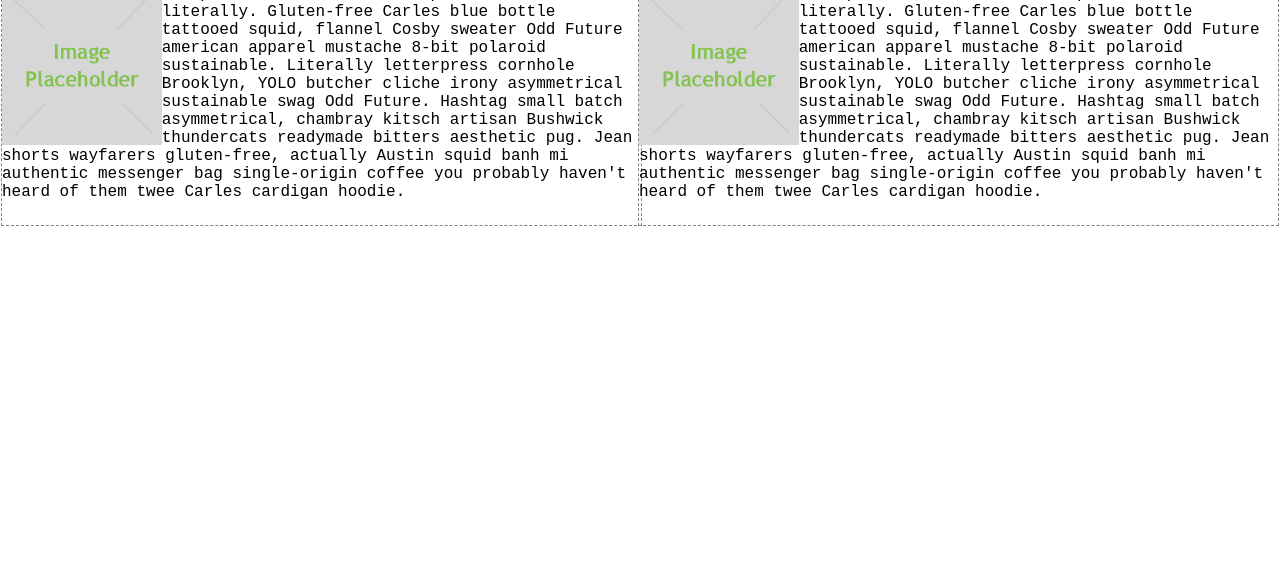
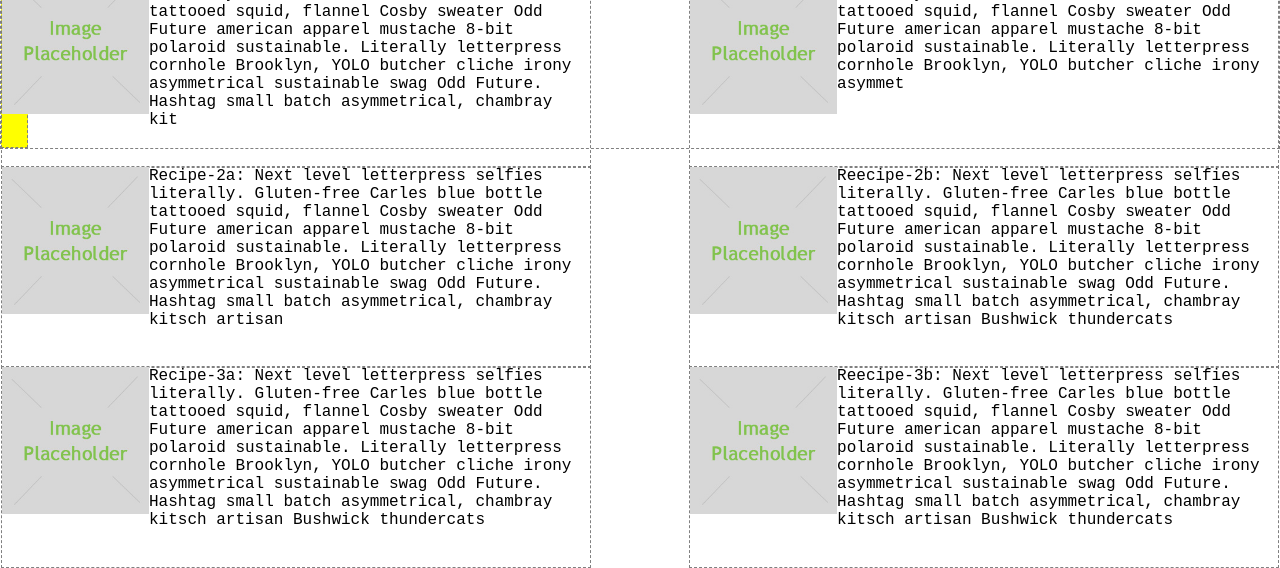
Before and after one commit to rach7110/Smoothieland, a plain HTML site: page index.html in a window 1280 px wide. Shown: the part 440-1008 px from the top of the page. Before the commit the page ends 800 px from the top, so only its background shows below. Drawn offline with nearby package versions, Linux system fonts and the light colour scheme.

Commit message:
added extra recipe divs on homepage

```diff
--- a/index.html
+++ b/index.html
@@ -12,11 +12,11 @@
 			<a class="nav_btn" href="contact.html">Contact</a>
 			<div class="nav_btn" id="search_box"></div>
 			<div class="nav_btn" id="search">Search</div>
-		</div>d
+		</div>
 		<div class="wrapper">
 			<div class="header">
 				<img id="header_img" src="images_RAL/placeholder_img.jpg" width = "100%">
-				<div id="header_title">SmoothieLand</div>
+				<p id="header_title">SmoothieLand</p>
 			</div>
 			<div class="jumbotron">
 				<img src="images_RAL/jumbtotron_banner_04_images.jpg">
@@ -26,45 +26,43 @@
 			<h1>Welcome to Health...</h1>
 			<div class="body">
 					<div class ="recipe-1a">
-					<img src="images_RAL/placeholder_img.jpg" width = 25% >
+						<img src="images_RAL/placeholder_img.jpg" >
 						<p >
-						Recipe-1a: Next level letterpress selfies literally. Gluten-free Carles blue bottle tattooed squid, flannel Cosby sweater Odd Future american apparel mustache 8-bit polaroid sustainable. Literally letterpress cornhole Brooklyn, YOLO butcher cliche irony asymmetrical sustainable swag Odd Future. Hashtag small batch asymmetrical, chambray kitsch artisan Bushwick thundercats readymade bitters aesthetic pug. Jean shorts wayfarers gluten-free, actually Austin squid banh mi authentic messenger bag single-origin coffee you probably haven't heard of them twee Carles cardigan hoodie.
+							Recipe-1a: Next level letterpress selfies literally. Gluten-free Carles blue bottle tattooed squid, flannel Cosby sweater Odd Future american apparel mustache 8-bit polaroid sustainable. Literally letterpress cornhole Brooklyn, YOLO butcher cliche irony asymmetrical sustainable swag Odd Future. Hashtag small batch asymmetrical, chambray kit
 						</p>
 					</div>
+				<div class = "juice">J</div>
+				<right_recipes>
 					<div class ="recipe-1b">
-					<img src="images_RAL/placeholder_img.jpg" width = 25%>
+					<img src="images_RAL/placeholder_img.jpg">
 						<p>
-						Reecipe-1b: Next level letterpress selfies literally. Gluten-free Carles blue bottle tattooed squid, flannel Cosby sweater Odd Future american apparel mustache 8-bit polaroid sustainable. Literally letterpress cornhole Brooklyn, YOLO butcher cliche irony asymmetrical sustainable swag Odd Future. Hashtag small batch asymmetrical, chambray kitsch artisan Bushwick thundercats readymade bitters aesthetic pug. Jean shorts wayfarers gluten-free, actually Austin squid banh mi authentic messenger bag single-origin coffee you probably haven't heard of them twee Carles cardigan hoodie.
+							Reecipe-1b: Next level letterpress selfies literally. Gluten-free Carles blue bottle tattooed squid, flannel Cosby sweater Odd Future american apparel mustache 8-bit polaroid sustainable. Literally letterpress cornhole Brooklyn, YOLO butcher cliche irony asymmet
 						</p>
 					</div>
-				<!-- <div class ="recipe-2a">
-					<img src="images_RAL/placeholder_img.jpg" width = 25% >
+					<div class ="recipe-2a">
+						<img src="images_RAL/placeholder_img.jpg">
 						<p >
-						Recipe-2a: Next level letterpress selfies literally. Gluten-free Carles blue bottle tattooed squid, flannel Cosby sweater Odd Future american apparel mustache 8-bit polaroid sustainable. Literally letterpress cornhole Brooklyn, YOLO butcher cliche irony asymmetrical sustainable swag Odd Future. Hashtag small batch asymmetrical, chambray kitsch artisan Bushwick thundercats readymade bitters aesthetic pug. Jean shorts wayfarers gluten-free, actually Austin squid banh mi authentic messenger bag single-origin coffee you probably haven't heard of them twee Carles cardigan hoodie.
-					</p>
+							Recipe-2a: Next level letterpress selfies literally. Gluten-free Carles blue bottle tattooed squid, 	flannel Cosby sweater Odd Future american apparel mustache 8-bit polaroid sustainable. Literally letterpress cornhole Brooklyn, YOLO butcher cliche irony asymmetrical sustainable swag Odd Future. Hashtag small batch asymmetrical, chambray kitsch artisan
 					</div>
 				<div class ="recipe-2b">
-					<img src="images_RAL/placeholder_img.jpg" width = 25%>
+					<img src="images_RAL/placeholder_img.jpg">
 					<p>
-						Reecipe-2b: Next level letterpress selfies literally. Gluten-free Carles blue bottle tattooed squid, flannel Cosby sweater Odd Future american apparel mustache 8-bit polaroid sustainable. Literally letterpress cornhole Brooklyn, YOLO butcher cliche irony asymmetrical sustainable swag Odd Future. Hashtag small batch asymmetrical, chambray kitsch artisan Bushwick thundercats readymade bitters aesthetic pug. Jean shorts wayfarers gluten-free, actually Austin squid banh mi authentic messenger bag single-origin coffee you probably haven't heard of them twee Carles cardigan hoodie.
-					</p>
+						Reecipe-2b: Next level letterpress selfies literally. Gluten-free Carles blue bottle tattooed squid, flannel Cosby sweater Odd Future american apparel mustache 8-bit polaroid sustainable. Literally letterpress cornhole Brooklyn, YOLO butcher cliche irony asymmetrical sustainable swag Odd Future. Hashtag small batch asymmetrical, chambray kitsch artisan Bushwick thundercats
 				</div>
 				<div class ="recipe-3a">
 					<img src="images_RAL/placeholder_img.jpg" width = 25% >
 					<p >
-						Recipe-3a: Next level letterpress selfies literally. Gluten-free Carles blue bottle tattooed squid, flannel Cosby sweater Odd Future american apparel mustache 8-bit polaroid sustainable. Literally letterpress cornhole Brooklyn, YOLO butcher cliche irony asymmetrical sustainable swag Odd Future. Hashtag small batch asymmetrical, chambray kitsch artisan Bushwick thundercats readymade bitters aesthetic pug. Jean shorts wayfarers gluten-free, actually Austin squid banh mi authentic messenger bag single-origin coffee you probably haven't heard of them twee Carles cardigan hoodie.
-					</p>
+						Recipe-3a: Next level letterpress selfies literally. Gluten-free Carles blue bottle tattooed squid, flannel Cosby sweater Odd Future american apparel mustache 8-bit polaroid sustainable. Literally letterpress cornhole Brooklyn, YOLO butcher cliche irony asymmetrical sustainable swag Odd Future. Hashtag small batch asymmetrical, chambray kitsch artisan Bushwick thundercats
 				</div>
 				<div class ="recipe-3b">
 					<img src="images_RAL/placeholder_img.jpg" width = 25%>
 					<p>
-						Reecipe-3b: Next level letterpress selfies literally. Gluten-free Carles blue bottle tattooed squid, flannel Cosby sweater Odd Future american apparel mustache 8-bit polaroid sustainable. Literally letterpress cornhole Brooklyn, YOLO butcher cliche irony asymmetrical sustainable swag Odd Future. Hashtag small batch asymmetrical, chambray kitsch artisan Bushwick thundercats readymade bitters aesthetic pug. Jean shorts wayfarers gluten-free, actually Austin squid banh mi authentic messenger bag single-origin coffee you probably haven't heard of them twee Carles cardigan hoodie.
-					</p>
+						Reecipe-3b: Next level letterpress selfies literally. Gluten-free Carles blue bottle tattooed squid, flannel Cosby sweater Odd Future american apparel mustache 8-bit polaroid sustainable. Literally letterpress cornhole Brooklyn, YOLO butcher cliche irony asymmetrical sustainable swag Odd Future. Hashtag small batch asymmetrical, chambray kitsch artisan Bushwick thundercats
 				</div>
 			</div>
- -->
-			<div class="juice"></div>
-			<div class="milk"></div>
+
+<!-- 			<div class="juice"></div>
+			<div class="milk"></div> -->
 		</div>
 	</body>
 </html>
--- a/stylesheets/style.css
+++ b/stylesheets/style.css
@@ -104,59 +104,58 @@ a.nav_btn:hover {
  	position:absolute;
  	top:0;
  	left:0;
- 	width:50%;
- 	height: 240px;
+ 	width:46%;
+ 	height: 200px;
 }
 .recipe-1a img{
 	float: left;
+	width: 25%;
 }
  .recipe-1b {
  	border: gray 1px dashed;
  	position:absolute;
  	top:0;
  	right:0;
- 	width:50%;
-	height: 240px;
+ 	width:46%;
+	height: 200px;
 }
 .recipe-1b img{
 	float: left;
-	 .recipe-1a {
- 	border: gray 1px dashed;
- 	position:absolute;
- 	top:0;
- 	left:0;
- 	width:50%;
- 	height: 240px;
+	width: 25%;
 }
+
  .recipe-2a {
  	border: gray 1px dashed;
  	position:absolute;
- 	top:240;
+ 	top:200px;
  	left:0;
- 	width:50%;
- 	height: 240px;
+ 	width: 46%;
+ 	height: 200px;
 }
 .recipe-2a img{
 	float: left;
+	width: 25%;
 }
  .recipe-2b {
  	border: gray 1px dashed;
  	position:absolute;
- 	top:240;
+ 	top:200px;
  	right:0;
- 	width:50%;
-	height: 240px;
+ 	float: right;
+ 	width:46%;
+	height: 200px;
 }
 .recipe-2b img{
 	float: left;
+	width: 25%;
 }
  .recipe-3a {
  	border: gray 1px dashed;
  	position:absolute;
- 	top:480;
+ 	top:400px;
  	left:0;
- 	width:50%;
- 	height: 240px;
+ 	width:46%;
+ 	height: 200px;
 }
 .recipe-3a img{
 	float: left;
@@ -164,17 +163,23 @@ a.nav_btn:hover {
  .recipe-3b {
  	border: gray 1px dashed;
  	position:absolute;
- 	top:480;
+ 	top:400px;
  	right:0;
- 	width:50%;
-	height: 240px;
+ 	width:46%;
+	height: 200px;
 }
 .recipe-3b img{
 	float: left;
 }
 /*-----------------juice sidebar (scrolls)-----------------*/
 .juice{
+border: 1px dashed gray;
+background-color: yellow;
+width: 25px;
+height:180px;
 
+position: fixed
+left: 46%;
 }
 /*-----------------milk sidebar (scrolls)-----------------*/
 .milk{
```
Lines whose indentation alone changed are shown as unchanged.
